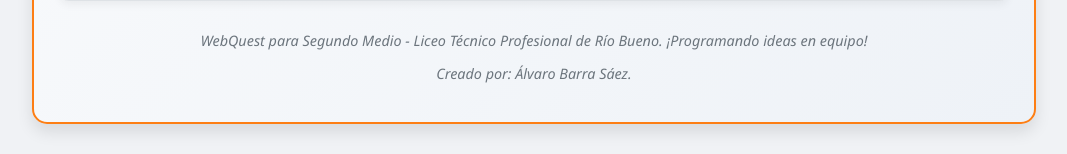
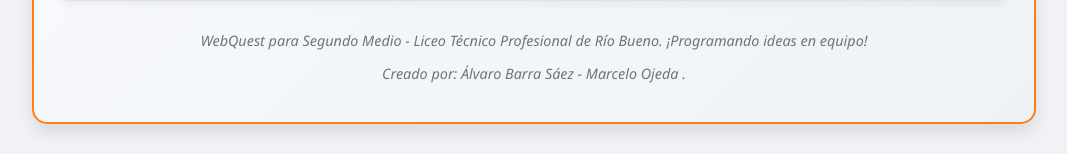
Before and after one commit to alvarobarraltp/scratch1, a plain HTML site: page index.html in a window 1280 px wide. Shown: the part 1163-1317 px from the top of the page, without its empty margins (106-1173 px from the left). Drawn offline with Linux system fonts and the light colour scheme.

Commit message:
Update index.html

```diff
--- a/index.html
+++ b/index.html
@@ -268,7 +268,7 @@
     <!-- Footer con creador -->
     <div class="footer-note">
         <p><em>WebQuest para Segundo Medio - Liceo Técnico Profesional de Río Bueno. ¡Programando ideas en equipo!</em></p>
-        <p class="creator">Creado por: Álvaro Barra Sáez.</p>
+        <p class="creator">Creado por: Álvaro Barra Sáez - Marcelo Ojeda .</p>
     </div>
 
 </div> <!-- Fin de webquest-container -->
```
